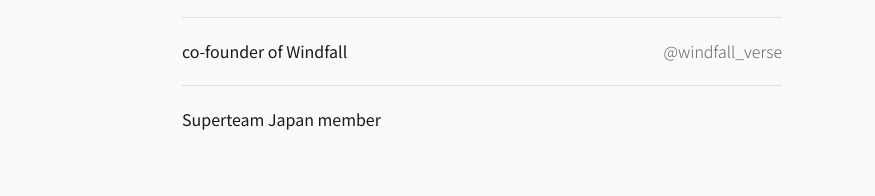
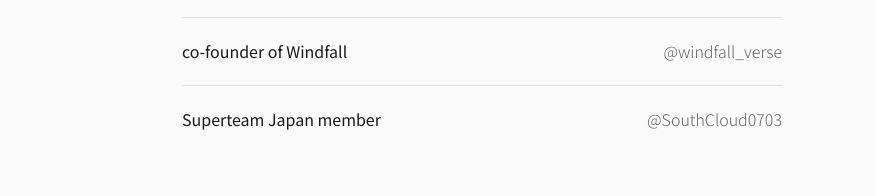
Before and after one commit to SouthCloud0703/SouthCloud, a plain HTML site: page index.html in a window 1280 px wide. Shown: the part 1893-2089 px from the top of the page, without its empty margins (158-1033 px from the left). Drawn offline with Linux system fonts and the light colour scheme.

Commit message:
update link

```diff
--- a/index.html
+++ b/index.html
@@ -82,6 +82,7 @@
                     </div>
                     <div class="operator-item">
                         <span>Superteam Japan member</span>
+                        <a href="https://x.com/SouthCloud0703" target="_blank" rel="noopener">@SouthCloud0703</a>
                     </div>
                 </div>
             </div>
```
Also changed, not shown: 1 other file.
